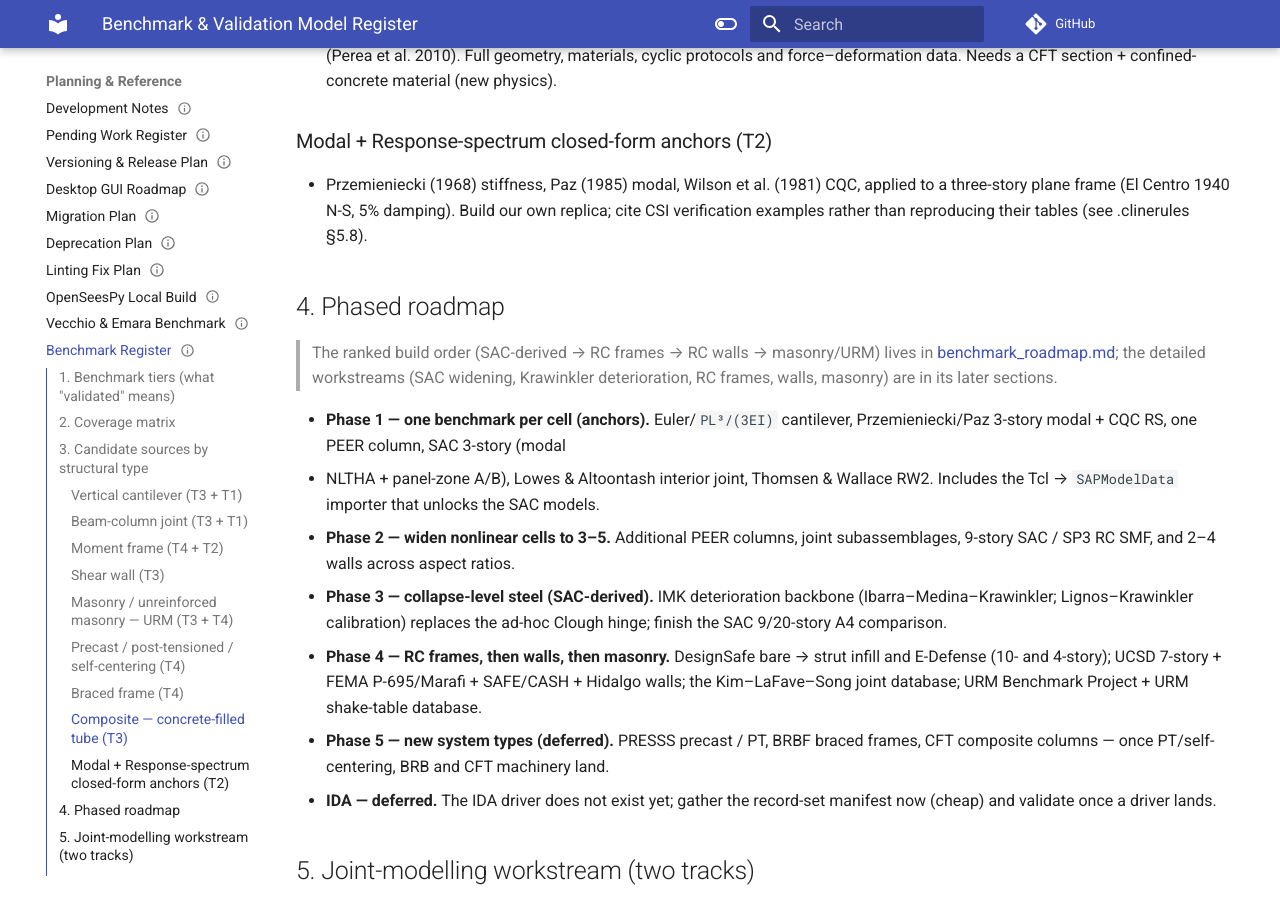
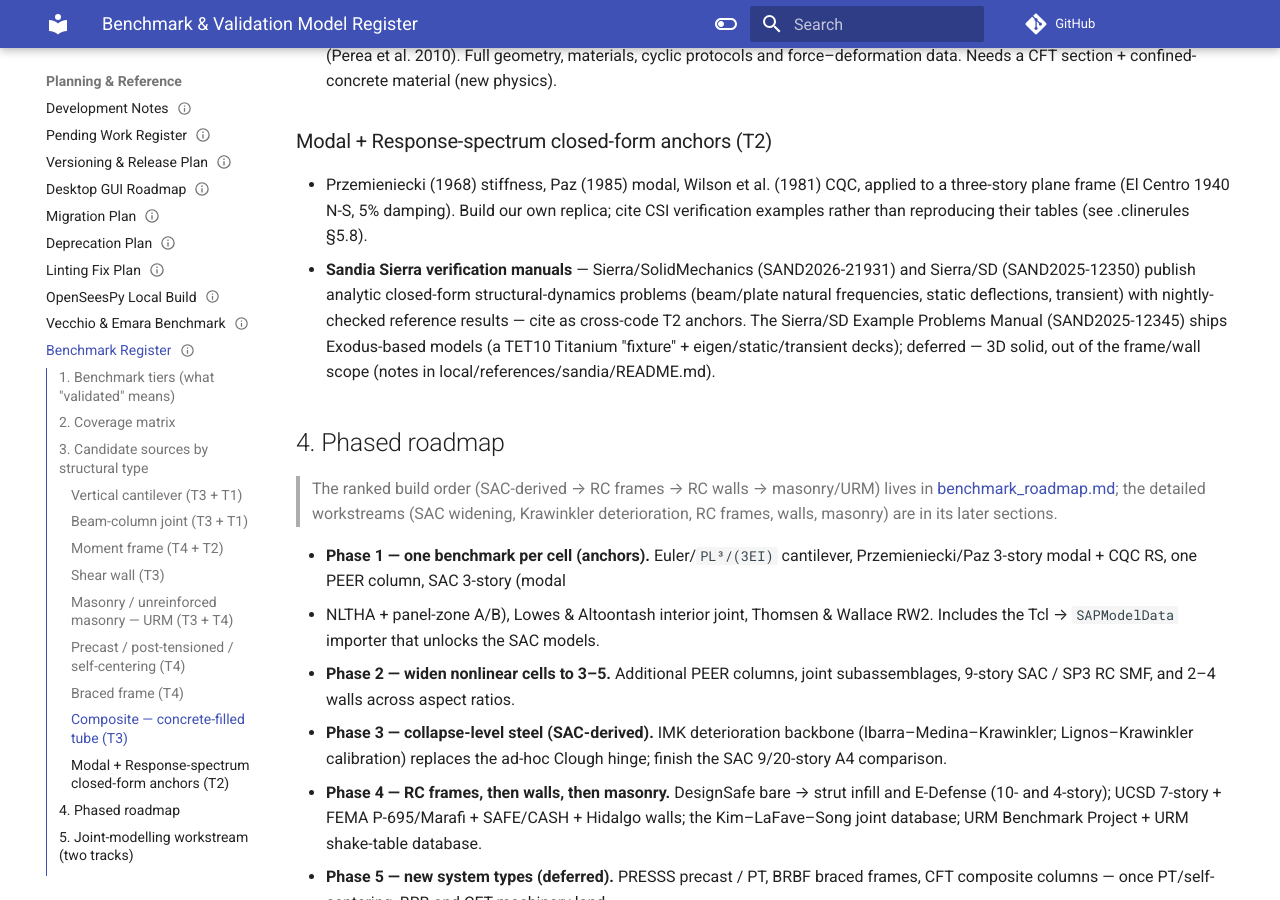
Before and after one commit to boustrephon/fea_toolkit, an MkDocs documentation site: the page built from docs/benchmark_register.md, in a window 1280 px wide and 900 px high, scrolled down 3921 px. Built offline with MkDocs 1.6.1 and Material for MkDocs 9.7.7, drawn with Linux system fonts in a browser that asks for light colours; comment, search, counter and statistics services are not loaded.

Commit message:
docs(benchmarks): add Sandia Sierra verification manuals as T2 anchors
Add Sierra/SolidMechanics (SAND2026-21931) and Sierra/SD (SAND2025-12350) verification manuals plus the Sierra/SD Example Problems Manual (SAND2025-12345) as cross-code T2 references.

```diff
--- a/docs/benchmark_register.md
+++ b/docs/benchmark_register.md
@@ -183,6 +183,13 @@ Legend: ● have a real benchmark · ◐ exercised vs synthetic/semi-analytical
   applied to a three-story plane frame (El Centro 1940 N-S, 5% damping).  Build
   our own replica; cite CSI verification examples rather than reproducing their
   tables (see .clinerules §5.8).
+- **Sandia Sierra verification manuals** — Sierra/SolidMechanics (SAND2026-21931)
+  and Sierra/SD (SAND2025-12350) publish analytic closed-form structural-dynamics
+  problems (beam/plate natural frequencies, static deflections, transient) with
+  nightly-checked reference results — cite as cross-code T2 anchors.  The Sierra/SD
+  Example Problems Manual (SAND2025-12345) ships Exodus-based models (a TET10
+  Titanium "fixture" + eigen/static/transient decks); deferred — 3D solid, out of
+  the frame/wall scope (notes in local/references/sandia/README.md).
 
 ## 4. Phased roadmap
 
```
Also changed, not shown: 1 other file.
